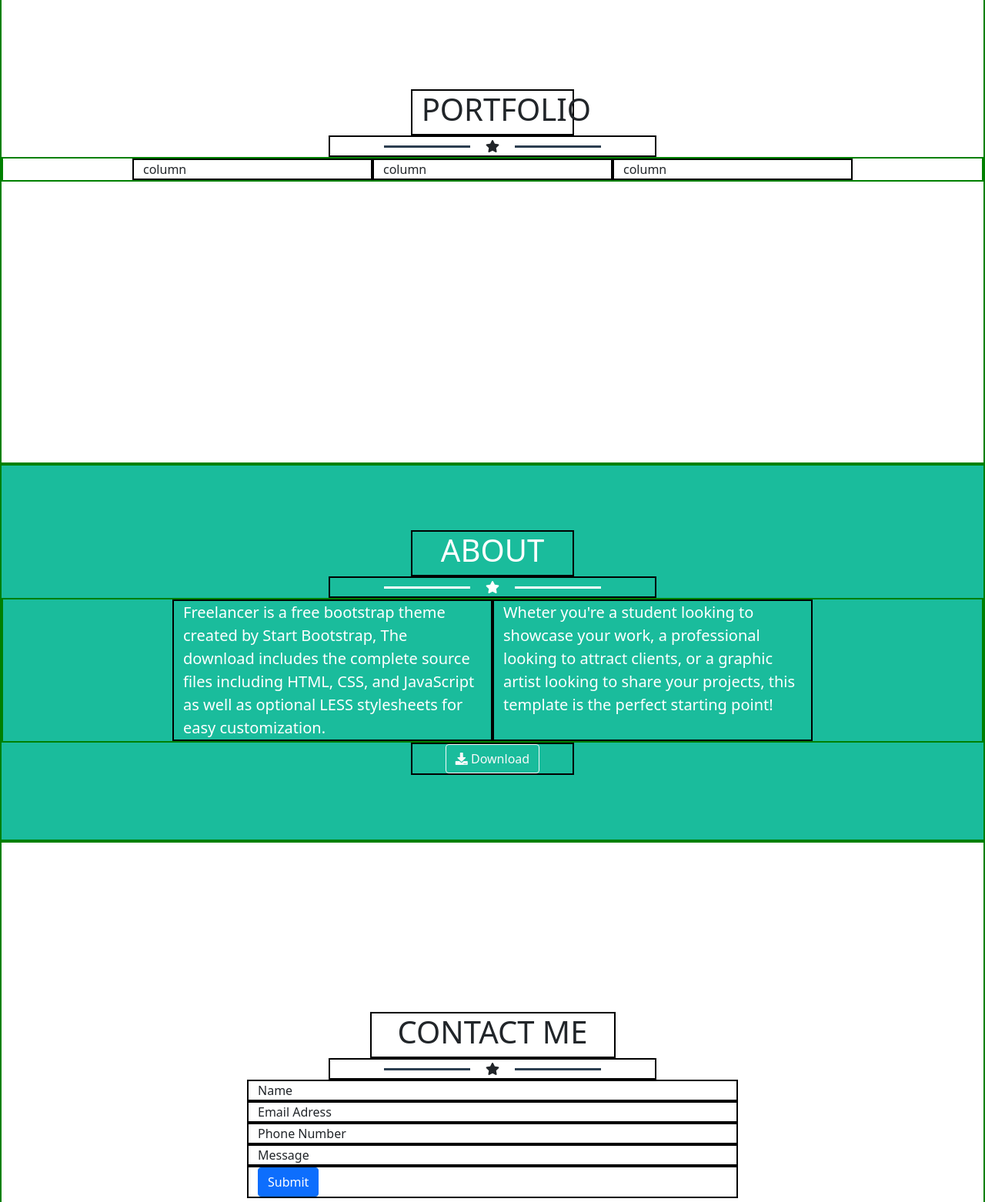
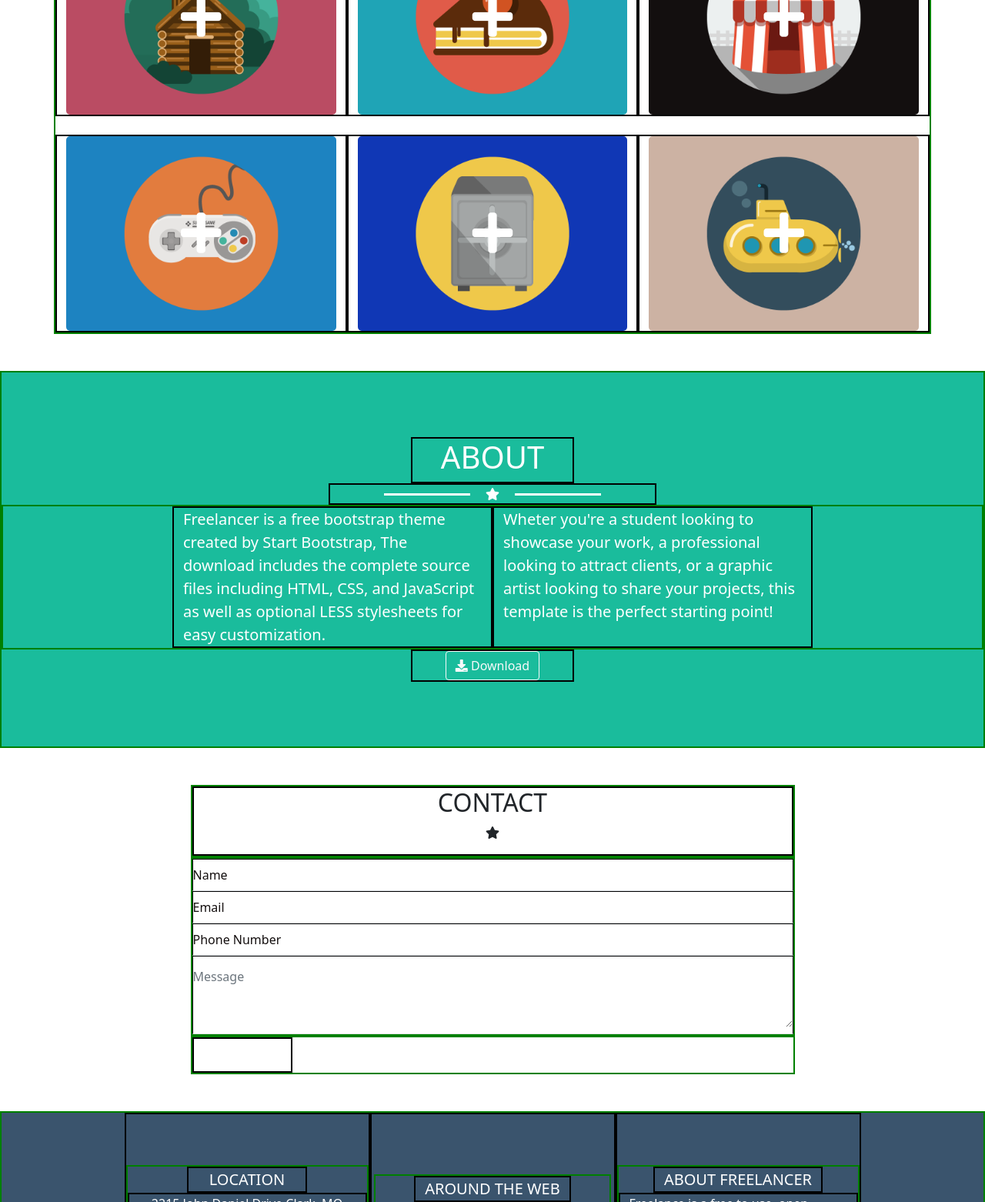
Before and after one commit to msacco1997/html-css-bootstrap-freelancer, a plain HTML site: page index.html in a window 1280 px wide. Shown: the part 910-2472 px from the top of the page at 77% size. Drawn offline with nearby package versions, Linux system fonts and the light colour scheme.

Commit message:
completamento esercizio

```diff
--- a/index.html
+++ b/index.html
@@ -60,31 +60,52 @@
 
         </section>
         <!-- 2a section -->
-        <section class="ms_section-white container-fluid">
-
-            <div class="ms_height row d-flex flex-column align-items-center justify-content-center">
-                <div class="col-2">
-                    <h1 class="text-uppercase text-center">portfolio</h1>
-                </div>
-
-                <div class="col-4 text-center star_grey">
-                    <i class="fas fa-star grey"></i>
-                </div>
-
-                <div class="row justify-content-center">
-                    <div class="col-3">
-                        column
+        <section>
+            <div class="container-fluid py-5">
+                <div class="container ">
+                    <div class="row justify-content-center">
+                        <div class="col-12 text-uppercase text-center">
+                            <h2>portfolio</h2>
+                            <div class="star-black pb-3">
+                                <i class="fas fa-star px-2"></i>
+                            </div>
+                        </div>
                     </div>
-                    <div class="col-3">
-                        column
-                    </div>
-                    <div class="col-3">
-                        column
+                    <div class="row gx-4 gy-4">
+                        <div class="col-12 col-sm-6 col-lg-4">
+                            <div class="portfolio_card">
+                                <img src="img/cabin.png" alt=""><i class="fas fa-plus"></i>
+                            </div>
+                        </div>
+                        <div class="col-12 col-sm-6 col-lg-4">
+                            <div class="portfolio_card">
+                                <img src="img/cake.png" alt=""><i class="fas fa-plus"></i>
+                            </div>
+                        </div>
+                        <div class="col-12 col-sm-6 col-lg-4">
+                            <div class="portfolio_card">
+                                <img src="img/circus.png" alt=""><i class="fas fa-plus"></i>
+                            </div>
+                        </div>
+                        <div class="col-12 col-sm-6 col-lg-4">
+                            <div class="portfolio_card">
+                                <img src="img/game.png" alt=""><i class="fas fa-plus"></i>
+                            </div>
+                        </div>
+                        <div class="col-12 col-sm-6 col-lg-4">
+                            <div class="portfolio_card">
+                                <img src="img/safe.png" alt=""><i class="fas fa-plus"></i>
+                            </div>
+                        </div>
+                        <div class="col-12 col-sm-6 col-lg-4">
+                            <div class="portfolio_card">
+                                <img src="img/submarine.png" alt=""><i class="fas fa-plus"></i>
+                            </div>
+                        </div>
                     </div>
                 </div>
             </div>
-
-        </section>
+          </section>
         <!-- 3a section -->
         <section class="ms_section-green container-fluid">
 
@@ -115,38 +136,41 @@
 
         </section>
         <!-- 4a section -->
-        <section class="ms_section-white container-fluid">
-
-            <div class="ms_height row flex-column align-items-center justify-content-center">
-                <div class="col-3">
-                    <h1 class="text-uppercase text-center">Contact Me</h1>
-                </div>
-
-                <div class="col-4 text-center star_grey">
-                    <i class="fas fa-star grey"></i>
-                </div>
-
-                <div class="col-6">
-                    Name
-                </div>
-
-                <div class="col-6">
-                    Email Adress
-                </div>
-
-                <div class="col-6">
-                    Phone Number
-                </div>
-                <div class="col-6">
-                    Message
-                </div>
-
-                <div class="col-6">
-                    <input class="btn btn-primary" type="submit" value="Submit">
+        <section>
+            <div class="container-fluid py-5">
+                <div id="contact" class="container">
+                    <div class="row justify-content-center">
+                        <div class="col-12 text-uppercase text-center">
+                            <h2>contact</h2>
+                            <div class="star-black pb-3">
+                                <i class="fas fa-star px-2"></i>
+                            </div>
+                        </div>
+                    </div>
+                        <div class="row">
+                            <div class="col-12 py-2 border-bottom border-1 px-0">
+                                <input class="border-0" type="text" placeholder="Name">
+                            </div>
+                            <div class="col-12 py-2 border-bottom border-1 px-0">
+                                <input class="border-0" type="text" placeholder="Email">
+                            </div>
+                            <div class="col-12 py-2 border-bottom border-1 px-0">
+                                <input class="border-0" type="text" placeholder="Phone Number">
+                            </div>
+                            <div class="col-12 py-2 border-bottom border-1 px-0">
+                                <textarea class="form-control border-0 px-0" id="exampleFormControlTextarea1" rows="3" placeholder="Message"></textarea>
+                            </div>
+                        </div>
+                        <div class="row">
+                            <div class="col-2 px-0">
+                                <button class="btn btn-outline ms_bg-wgreen mt-2 py-1 text-white">Send</button>
+                            </div>
+                        </div>
                 </div>
             </div>
+        </section>
 
-        </section>
+
 
     </main>
         <!-- Footer -->
--- a/style.css
+++ b/style.css
@@ -16,6 +16,10 @@ header .row{
 a{
     color: white;
 }
+
+img{
+    width: 100%;
+  }
 
 
 
@@ -111,6 +115,92 @@ footer.ms_footer-container.ms_copyright.col-3{
 
 }
 
+
+.fa-plus{
+    position: absolute;
+    top: 50%;
+    left: 50%;
+    transform: translate(-50%, -50%);
+    font-size: 60px;
+    color: white;
+    display: none;
+  }
+
+  .portfolio_card{
+    position: relative;
+    min-width: 260px;
+    border-radius: 5px;
+    overflow: hidden;
+  }
+
+  .portfolio_card:hover .fa-plus{
+    display: block;
+    z-index: 99999;
+  }
+
+  .portfolio_card:hover::after{
+    content: "";
+    display: block;
+    position: absolute;
+    top: 0;
+    left: 0;
+    right: 0;
+    bottom: 0;
+    background-color: rgba(23, 188, 155, 0.7);
+  }
+
+  #about{
+    max-width: 785px;
+  }
+
+  .about_description{
+    column-count: 2;
+    column-gap: 1.5rem;
+  }
+
+  #contact{
+    max-width: 785px;
+  }
+
+  .social{
+    width: 50px;
+    height: 50px;
+  }
+
+  .social a{
+    text-decoration: none;
+    color: currentColor;
+    text-align: center;
+    font-size: 30px;
+    line-height: 50px;
+  }
+
+  .social a:hover{
+    text-shadow: 15px 20px 2px rgba(255, 255, 255, 0.5);
+    transition: all 0.4s ease-in-out;
+  }
+
+  #freelancer a{
+    text-decoration: none;
+    color: #1BBC9B;
+  }
+
+  #freelancer a:hover{
+    text-decoration: underline;
+  }
+
+  .form-control::placeholder, ::placeholder{
+    color: #140F0F;
+  }
+
+
+
+
+
+
+
+
+
 /* DEBUG */
 
 .row{
```
